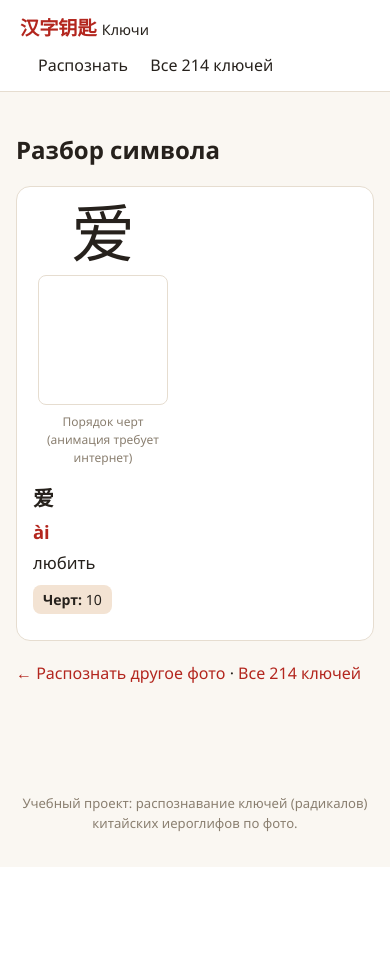
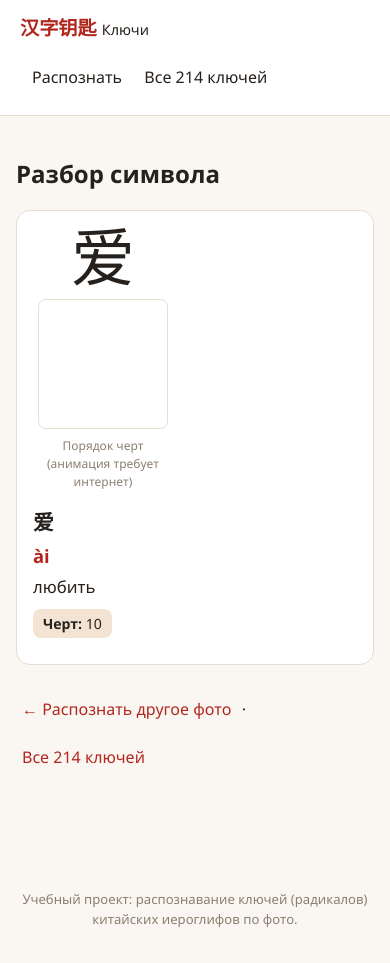
Before and after one commit to kabachok21/chinesekeys, a Flask app: a page that uses templates/base.html in a window 390 px wide. Before the commit the page ends 867 px from the top, so only its background shows below. Run offline with Flask 3, Linux system fonts and the light colour scheme; parts of the project's set-up code (start-up, migrations or seed data) failed here and were passed over; some libraries are stand-ins or nearby versions.

Commit message:
Mobile polish: bigger tap targets, scroll to crop box after picking a photo
Found while testing the live site in phone emulation: nav/back links were
21px tall, and after choosing a photo the crop box stayed below the fold.

Co-Authored-By: Claude Sonnet 5 <noreply@anthropic.com>

```diff
--- a/static/css/style.css
+++ b/static/css/style.css
@@ -307,3 +307,8 @@ h1 { font-size: 1.5rem; margin-bottom: 6px; }
 }
 .crop-suggest:hover, .crop-suggest:focus-visible { background: rgba(30, 136, 229, 0.38); }
 .crop-actions { display: flex; gap: 0.6rem; }
+
+/* Touch-friendly hit areas (nav links and the back link were ~21px tall). */
+.topbar nav a, .back-link a { display: inline-block; padding: 12px 6px; }
+.topbar nav a { margin-left: 6px; }
+.crop-handle::after { content: ""; position: absolute; inset: -10px; }
--- a/static/js/main.js
+++ b/static/js/main.js
@@ -117,6 +117,7 @@
         if (token !== loadToken) return;
         resetRect();
         ready = true;
+        cropper.scrollIntoView({ block: "center" });
         fetchSuggestions(blob, token);
       };
       img.src = URL.createObjectURL(blob);
```
